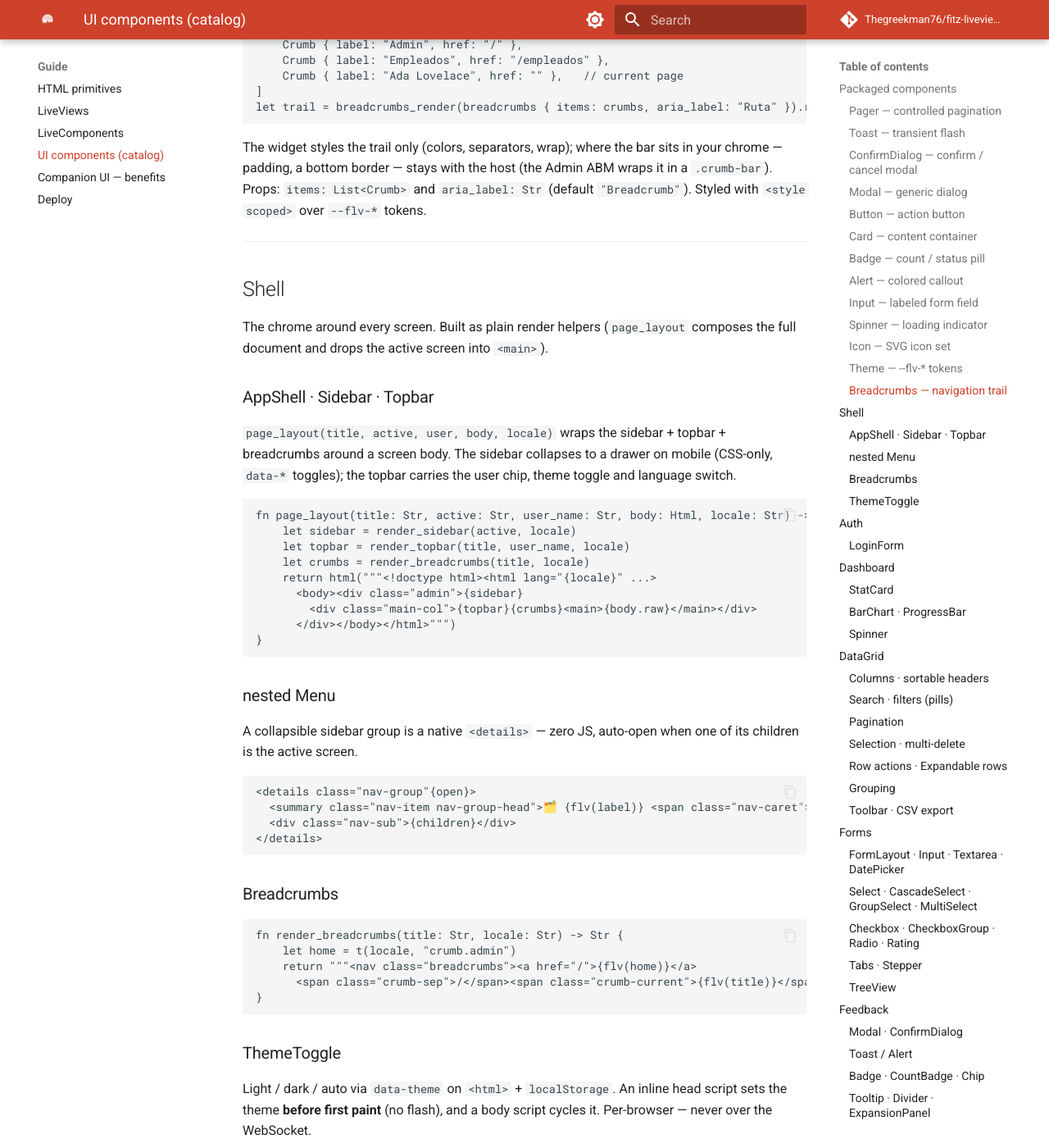
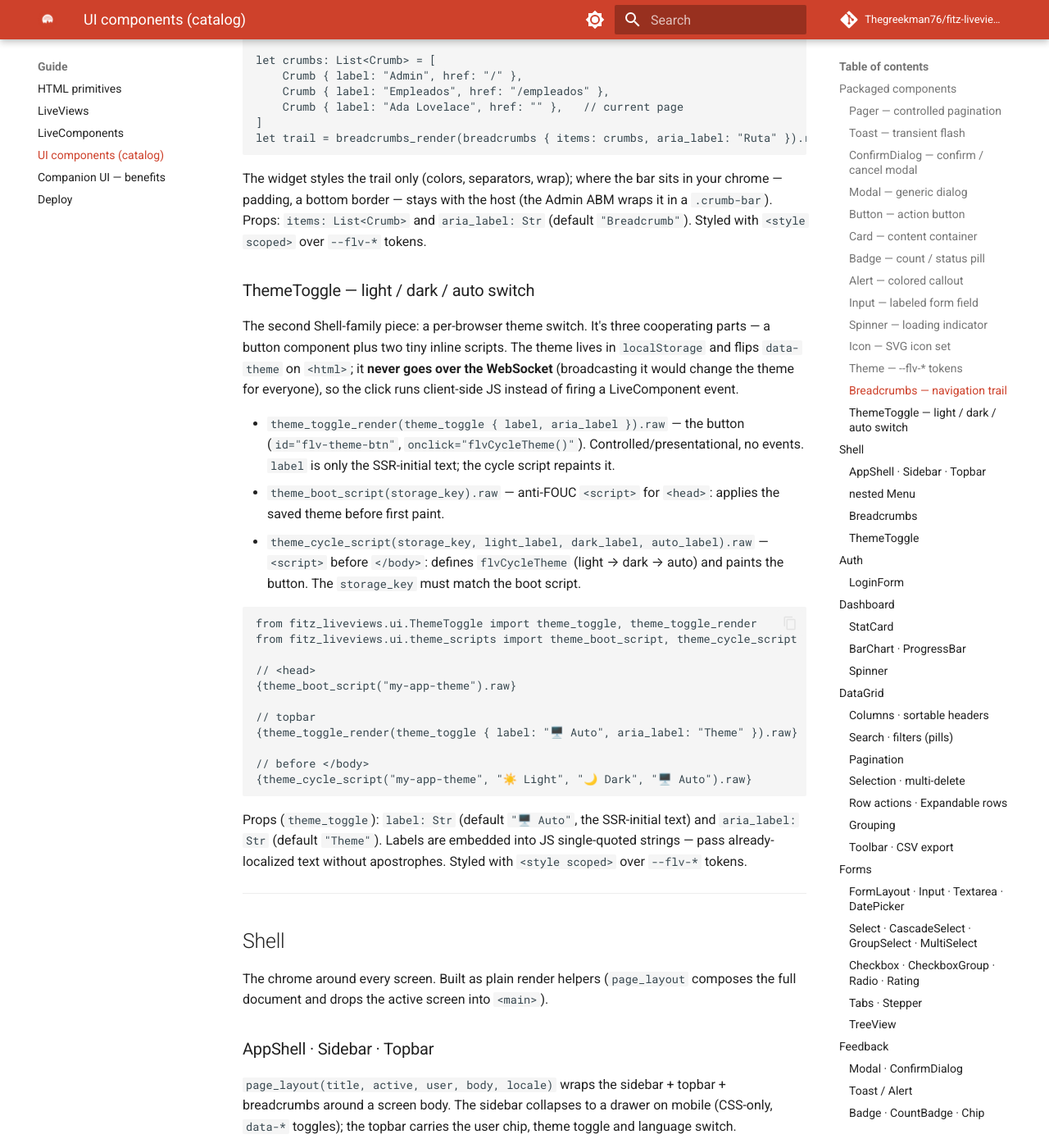
Before and after one commit to Thegreekman76/fitz-liveviews, an MkDocs documentation site: the page built from docs/ui-components.md, in a window 1280 px wide and 1400 px high, scrolled down 9734 px. Shown: the whole window at 82% size. Built offline with MkDocs 1.6.1 and Material for MkDocs 9.7.7, drawn with Linux system fonts in a browser that asks for light colours; comment, search, counter and statistics services are not loaded; some of the changed text lies outside the part shown.

Commit message:
feat(ui): ThemeToggle component + reusable theme scripts (Shell family, part 2)
Extract the light/dark/auto theme machinery from the Admin ABM into the
companion UI package (fitz_liveviews.ui):

- ThemeToggle.fitzv — presentational button (id="flv-theme-btn",
  onclick="flvCycleTheme()"), no events (per-browser theme, client-side
  JS not a WS event). Props label/aria_label, scoped --flv-* styles.
- theme_scripts.fitz — theme_boot_script(storage_key) anti-FOUC head
  script + theme_cycle_script(storage_key, light, dark, auto) cycle logic,
  generalized from the admin's theme_init_js/flvCycleTheme (storage key +
  labels now parameters).

Adopt in the admin: render_topbar renders the component; page_layout /
login_layout use the packaged scripts. Remove theme_init_js, trim
interactive_js to the sidebar/drawer toggle, drop dead .theme-btn CSS.

3 gallery @test (159 total), docs/ui-components.md section, ui-theme-toggle
snippet. Bump lib + extension to 0.18.0. fitz check + fitz test + fitz build
of the admin verified.

````diff
--- a/docs/ui-components.md
+++ b/docs/ui-components.md
@@ -54,6 +54,8 @@ from fitz_liveviews.ui.icon import icon
 from fitz_liveviews.ui.theme import ui_theme
 from fitz_liveviews.ui.Breadcrumbs import breadcrumbs, breadcrumbs_render
 from fitz_liveviews.ui.shell_types import Crumb
+from fitz_liveviews.ui.ThemeToggle import theme_toggle, theme_toggle_render
+from fitz_liveviews.ui.theme_scripts import theme_boot_script, theme_cycle_script
 ```
 
 They're **i18n-agnostic** (the host passes already-localized text), styled with
@@ -412,6 +414,42 @@ in your chrome — padding, a bottom border — stays with the host (the Admin A
 wraps it in a `.crumb-bar`). Props: `items: List<Crumb>` and `aria_label: Str`
 (default `"Breadcrumb"`). Styled with `<style scoped>` over `--flv-*` tokens.
 
+### ThemeToggle — light / dark / auto switch
+
+The second Shell-family piece: a per-browser theme switch. It's three cooperating
+parts — a button component plus two tiny inline scripts. The theme lives in
+`localStorage` and flips `data-theme` on `<html>`; it **never goes over the
+WebSocket** (broadcasting it would change the theme for everyone), so the click
+runs client-side JS instead of firing a LiveComponent event.
+
+- `theme_toggle_render(theme_toggle { label, aria_label }).raw` — the button
+  (`id="flv-theme-btn"`, `onclick="flvCycleTheme()"`). Controlled/presentational,
+  no events. `label` is only the SSR-initial text; the cycle script repaints it.
+- `theme_boot_script(storage_key).raw` — anti-FOUC `<script>` for `<head>`:
+  applies the saved theme before first paint.
+- `theme_cycle_script(storage_key, light_label, dark_label, auto_label).raw` —
+  `<script>` before `</body>`: defines `flvCycleTheme` (light → dark → auto) and
+  paints the button. The `storage_key` must match the boot script.
+
+```
+from fitz_liveviews.ui.ThemeToggle import theme_toggle, theme_toggle_render
+from fitz_liveviews.ui.theme_scripts import theme_boot_script, theme_cycle_script
+
+// <head>
+{theme_boot_script("my-app-theme").raw}
+
+// topbar
+{theme_toggle_render(theme_toggle { label: "🖥️ Auto", aria_label: "Theme" }).raw}
+
+// before </body>
+{theme_cycle_script("my-app-theme", "☀️ Light", "🌙 Dark", "🖥️ Auto").raw}
+```
+
+Props (`theme_toggle`): `label: Str` (default `"🖥️ Auto"`, the SSR-initial text)
+and `aria_label: Str` (default `"Theme"`). Labels are embedded into JS
+single-quoted strings — pass already-localized text without apostrophes. Styled
+with `<style scoped>` over `--flv-*` tokens.
+
 ---
 
 ## Shell
--- a/fitz.toml
+++ b/fitz.toml
@@ -1,6 +1,6 @@
 [package]
 name = "fitz-liveviews"
-version = "0.17.0"
+version = "0.18.0"
 edition = "2026"
 description = "Real-time server-rendered UI for Fitz. WebSocket diffing, zero JS build, Phoenix LiveView-inspired."
 authors = ["Martín Palopoli"]
````
Also changed, not shown: CHANGELOG.md (+32 -0 lines), ROADMAP.md (+13 -8 lines), 7 other files.
